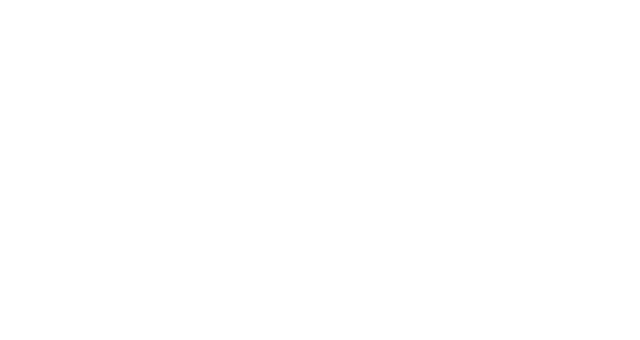
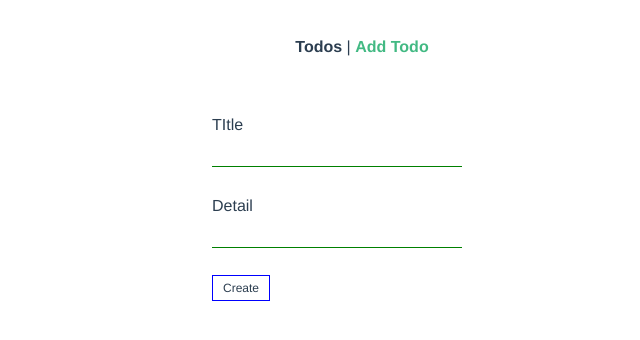
Before and after one commit to r1d3rzz/vue-todos, a Vue app: page /addTodo in a window 1280 px wide. Before the commit this address had no page. Shown: the top 340 px of the page, without its empty margins (278-918 px from the left). Built offline with nearby package versions, Linux system fonts and the light colour scheme.

Commit message:
create add todo ui

```diff
--- a/src/App.vue
+++ b/src/App.vue
@@ -1,9 +1,9 @@
 <template>
-  <!-- <nav>
-    <router-link to="/">Home</router-link> |
-    <router-link to="/about">About</router-link>
-  </nav> -->
-  <router-view/>
+  <nav>
+    <router-link to="/">Todos</router-link> |
+    <router-link :to="{ name: 'addTodo' }">Add Todo</router-link>
+  </nav>
+  <router-view />
 </template>
 
 <style>
@@ -22,6 +22,7 @@ nav {
 nav a {
   font-weight: bold;
   color: #2c3e50;
+  text-decoration: none;
 }
 
 nav a.router-link-exact-active {
--- a/src/router/index.js
+++ b/src/router/index.js
@@ -1,11 +1,17 @@
 import { createRouter, createWebHistory } from "vue-router";
 import HomeView from "../views/HomeView.vue";
+import AddTodo from "../views/AddTodo.vue";
 
 const routes = [
   {
     path: "/",
     name: "home",
     component: HomeView,
+  },
+  {
+    path: "/addTodo",
+    name: "addTodo",
+    component: AddTodo,
   },
 ];
 
--- /dev/null
+++ b/src/views/AddTodo.vue
@@ -0,0 +1,64 @@
+<template>
+  <div class="addTodo">
+    <div class="inputBox">
+      <label for="title">TItle</label>
+      <input type="text" id="title" />
+    </div>
+
+    <div class="inputBox">
+      <label for="Detail">Detail</label>
+      <input type="text" id="Detail" />
+    </div>
+
+    <div class="buttonBox">
+      <span>Create</span>
+    </div>
+  </div>
+</template>
+
+<script>
+export default {};
+</script>
+
+<style>
+.addTodo {
+  max-width: 300px;
+  margin: 0 auto;
+  text-align: start;
+}
+
+.inputBox {
+  margin: 30px auto;
+}
+
+.buttonBox {
+  text-align: start;
+}
+
+.buttonBox > span {
+  border: 1px solid blue;
+  padding: 5px 10px;
+  font-size: 12px;
+  transition: all 0.2s ease;
+  user-select: none;
+  cursor: pointer;
+}
+
+.buttonBox > span:hover {
+  background-color: blue;
+  color: white;
+}
+
+label {
+  display: block;
+}
+
+input {
+  border: none;
+  border-bottom: 1px solid green;
+  width: 80%;
+  outline: none;
+  font-size: 22px;
+  padding: 3px 5px;
+}
+</style>
```
